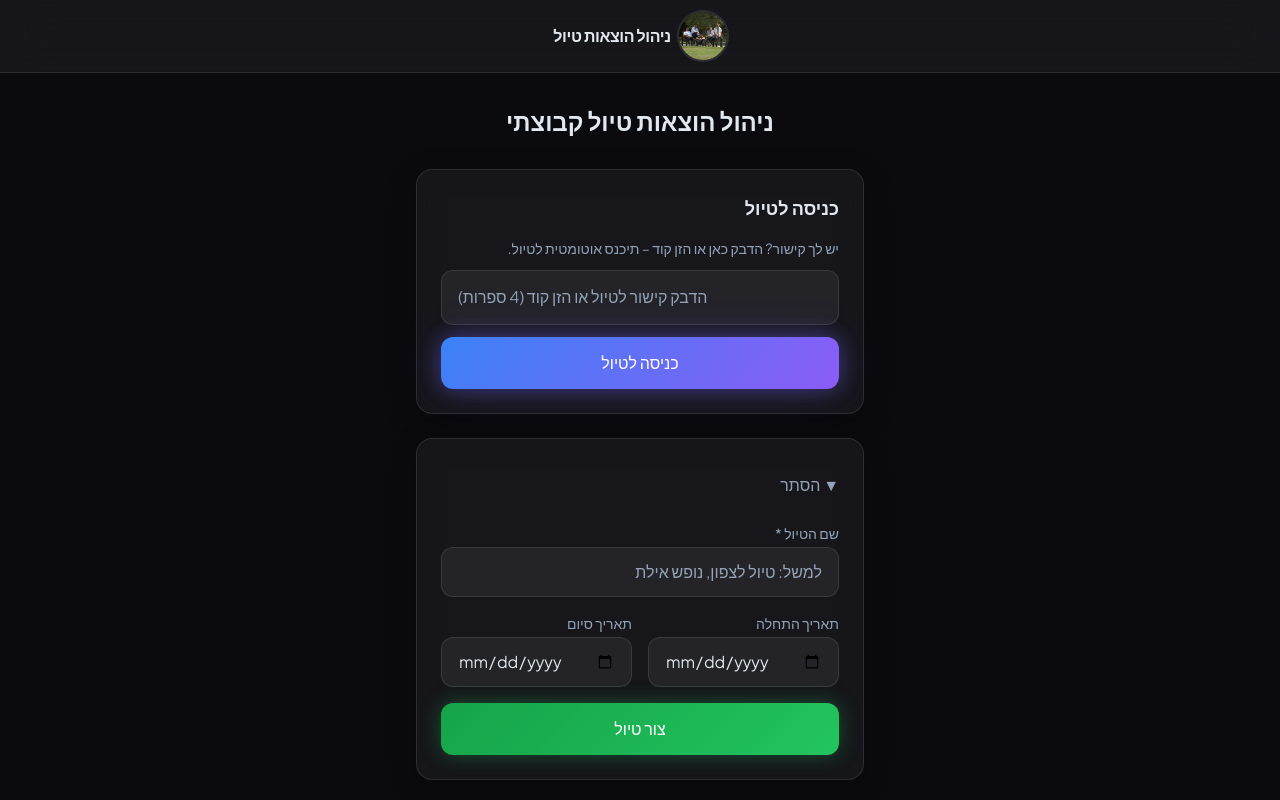
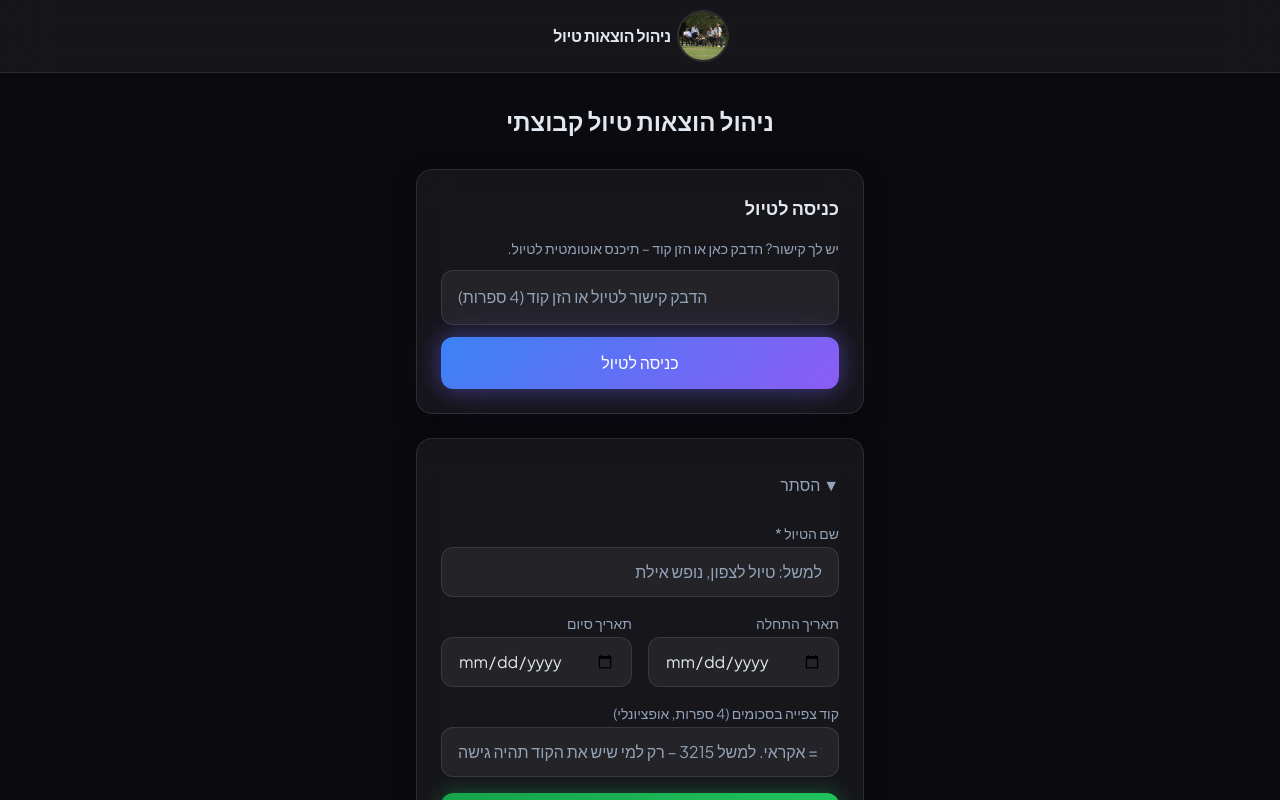
Before and after one commit to eli797799/trip-expenses-system, a Next.js app: page / in a window 1280 px wide. Both pictures are taken after a click on the button "אין לך קישור? צור טיול חדש". Shown: the top 800 px of the page. Built offline with nearby package versions, Linux system fonts and the light colour scheme; no server answers.

Commit message:
fix summary route arguments

```diff
--- a/src/app/api/trips/[code]/summary/route.ts
+++ b/src/app/api/trips/[code]/summary/route.ts
@@ -20,6 +20,10 @@ export async function GET(
     }
 
     const total = trip.payments.reduce((s, p) => s + p.amount, 0);
+    const tripDays =
+      trip.startDate && trip.endDate
+        ? Math.max(1, Math.ceil((trip.endDate.getTime() - trip.startDate.getTime()) / (24 * 60 * 60 * 1000)) + 1)
+        : 1;
     const paidByParticipant = trip.participants.map((p) => ({
       participantId: p.id,
       name: p.name,
@@ -27,13 +31,10 @@ export async function GET(
       sum: trip.payments
         .filter((pay) => pay.paidById === p.id)
         .reduce((s, pay) => s + pay.amount, 0),
+      days: tripDays,
     }));
 
-    const balances = computeBalances(
-      total,
-      trip.participants.length,
-      paidByParticipant
-    );
+    const balances = computeBalances(total, paidByParticipant);
     const settlements = computeSettlements(balances);
 
     return NextResponse.json({
--- a/src/app/page.tsx
+++ b/src/app/page.tsx
@@ -29,6 +29,7 @@ export default function HomePage() {
   const [name, setName] = useState("");
   const [startDate, setStartDate] = useState("");
   const [endDate, setEndDate] = useState("");
+  const [viewCodeCustom, setViewCodeCustom] = useState("");
   const [creating, setCreating] = useState(false);
   const [error, setError] = useState("");
   const [showCreateForm, setShowCreateForm] = useState(false);
@@ -63,7 +64,10 @@ export default function HomePage() {
       }
 
       const tripCode = await generateUniqueTripCode();
-      const viewCode = String(Math.floor(1000 + Math.random() * 9000));
+      const viewCode =
+        viewCodeCustom.trim().replace(/\D/g, "").length === 4
+          ? viewCodeCustom.trim().replace(/\D/g, "").slice(0, 4)
+          : String(Math.floor(1000 + Math.random() * 9000));
       const { error: insertError } = await supabase.from("trips").insert({
         trip_code: tripCode,
         name: name.trim(),
@@ -76,7 +80,7 @@ export default function HomePage() {
         setError(insertError.message || "שגיאה ביצירת טיול");
         return;
       }
-      alert(`קוד צפייה בסכומים: ${viewCode}\nשמור אותו – רק איתו אפשר לראות סך הוצאות ומי משלם למי.`);
+      alert(`קוד צפייה בסכומים: ${viewCode}\nשמור אותו – רק למי שיש את הקוד ${viewCode} תהיה גישה ל"כמה עלה הטיול" ו"מי משלם למי".`);
       window.location.href = `/trip/${tripCode}?view_code=${viewCode}`;
     } catch (err) {
       setError(err instanceof Error ? err.message : "שגיאה ביצירת טיול");
@@ -193,6 +197,21 @@ export default function HomePage() {
                   />
                 </div>
               </div>
+              <div>
+                <label className="block text-sm text-[var(--muted)] mb-1">קוד צפייה בסכומים (4 ספרות, אופציונלי)</label>
+                <input
+                  type="text"
+                  inputMode="numeric"
+                  pattern="[0-9]*"
+                  placeholder="ריק = אקראי. למשל 3215 – רק למי שיש את הקוד תהיה גישה"
+                  value={viewCodeCustom}
+                  onChange={(e) => setViewCodeCustom(e.target.value.replace(/\D/g, "").slice(0, 4))}
+                  className="w-full input-dark px-4 py-3 min-h-[48px] tap-target"
+                  dir="ltr"
+                  maxLength={4}
+                  aria-label="קוד צפייה"
+                />
+              </div>
               <button
                 type="submit"
                 disabled={creating || !supabase}
```
